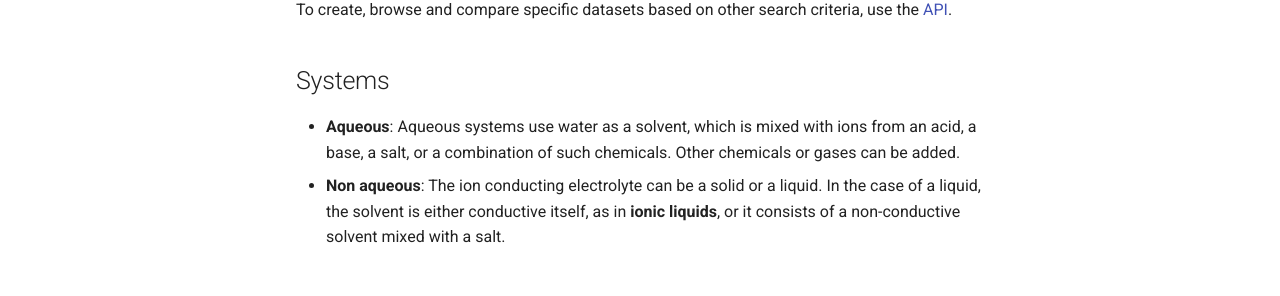
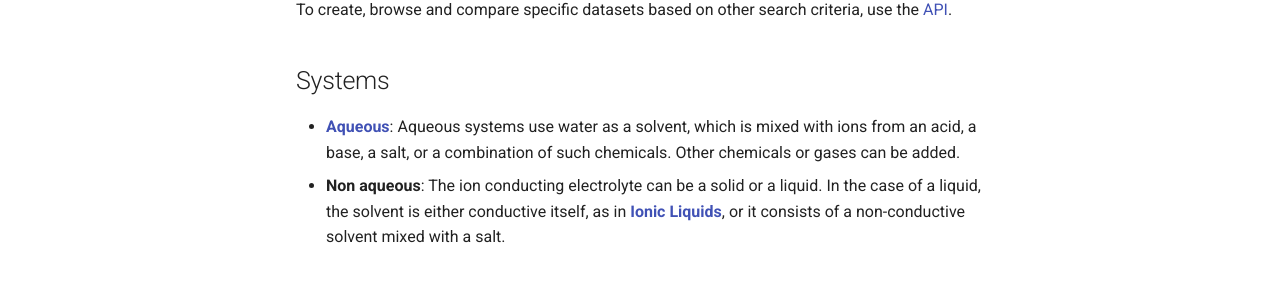
Before and after one commit to echemdb/website, an MkDocs documentation site: the page built from pages/cv/index.md, in a window 1280 px wide. Shown: the part 323-619 px from the top of the page. Built offline with MkDocs 1.6.1 and Material for MkDocs 9.7.7, drawn with Linux system fonts in a browser that asks for light colours; comment, search, counter and statistics services are not loaded; some of the changed lines change nothing that is shown.

Commit message:
Add links

```diff
--- a/pages/cv/index.md
+++ b/pages/cv/index.md
@@ -9,11 +9,11 @@ use the [API](https://echemdb.github.io/echemdb/).
 
 ## Systems
 
-* **Aqueous**: Aqueous systems use water as a solvent, which is mixed with ions from an acid, a base, a salt, or a combination of such chemicals.
+* **[Aqueous](aqueous.md)**: Aqueous systems use water as a solvent, which is mixed with ions from an acid, a base, a salt, or a combination of such chemicals.
 Other chemicals or gases can be added.
 * **Non aqueous**: The ion conducting electrolyte can be a solid or a liquid.
 In the case of a liquid, the solvent is either conductive itself,
-as in **ionic liquids**, or it consists of a non-conductive solvent mixed with a salt.
+as in **[Ionic Liquids](ionic_liquid.md)**, or it consists of a non-conductive solvent mixed with a salt.
 
 ## Tags
 
```
